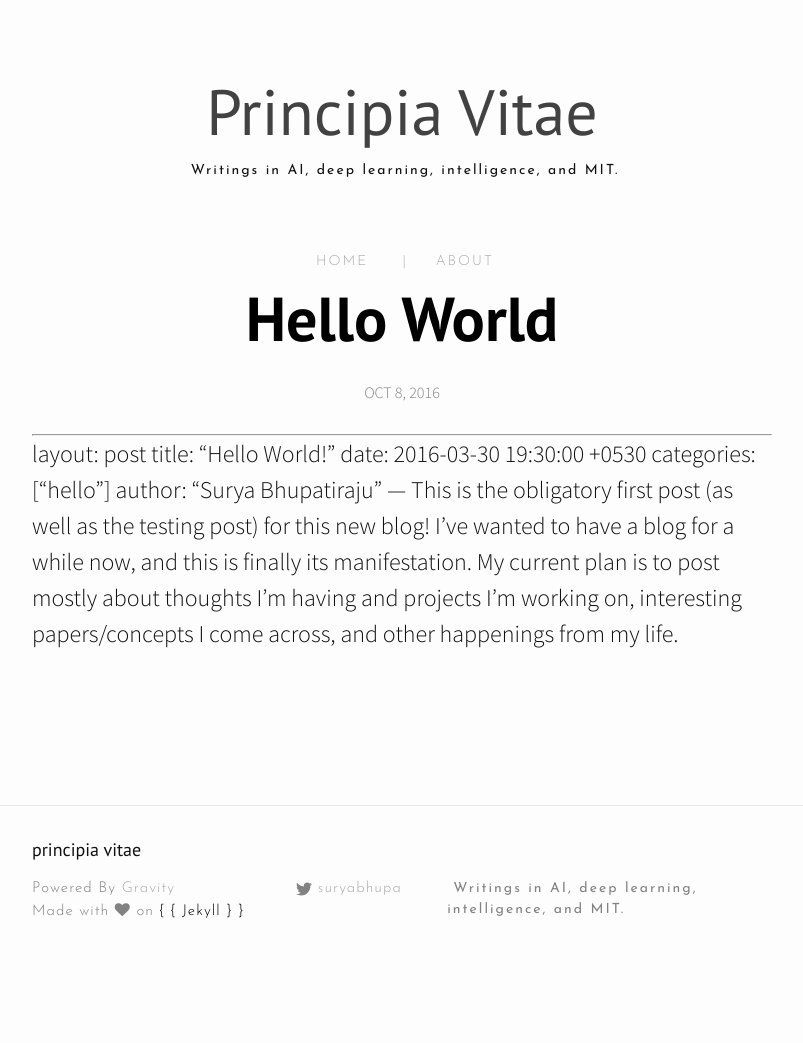
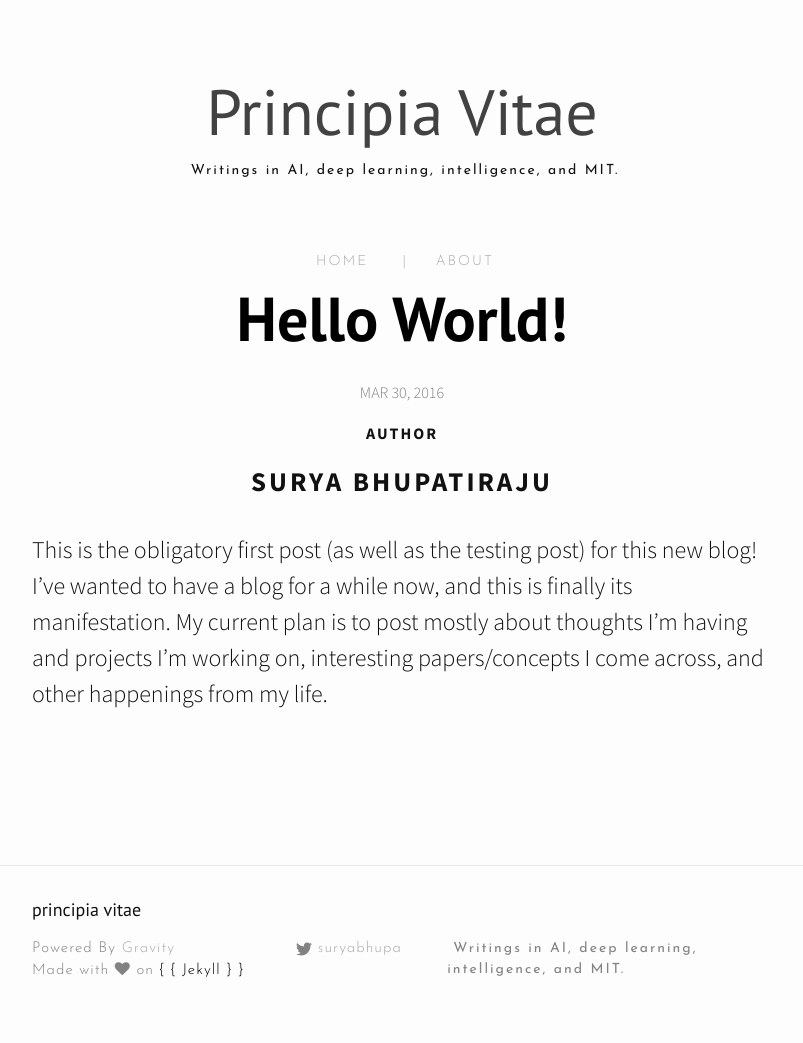
Before and after one commit to suryabhupa/suryabhupa.github.io, a Jekyll site: the page built from _posts/2016-10-08-hello-world.md, in a window 1280 px wide. Shown: the whole page, without its empty margins (238-1041 px from the left). Built offline with Jekyll 4.4.1, drawn with Linux system fonts in a browser that asks for light colours; nearby versions of some CDN libraries; before the commit the page ends 983 px from its top, so only the background shows below that.

Commit message:
attempting to fix dates and post

```diff
--- a/_includes/header.html
+++ b/_includes/header.html
@@ -1,6 +1,6 @@
 
 <div class="wrapper">
-  <center> <a href="/index.html"><div class="site-title">   {{site.title}} </div></a></center>
+  <center> <a href="http://suryabhupa.com"><div class="site-title">   {{site.title}} </div></a></center>
 </div>
 <div class="wrapper site-description">
 <center>  {{site.description}} </center>
--- a/_posts/2016-10-08-hello-world.md
+++ b/_posts/2016-10-08-hello-world.md
@@ -1,8 +1,7 @@
-
 ---
 layout: post
 title:  "Hello World!"
-date:   2016-03-30 19:30:00 +0530
+date:   2016-03-30 19:30:00 -0500
 categories: ["hello"]
 author: "Surya Bhupatiraju"
 ---
```
